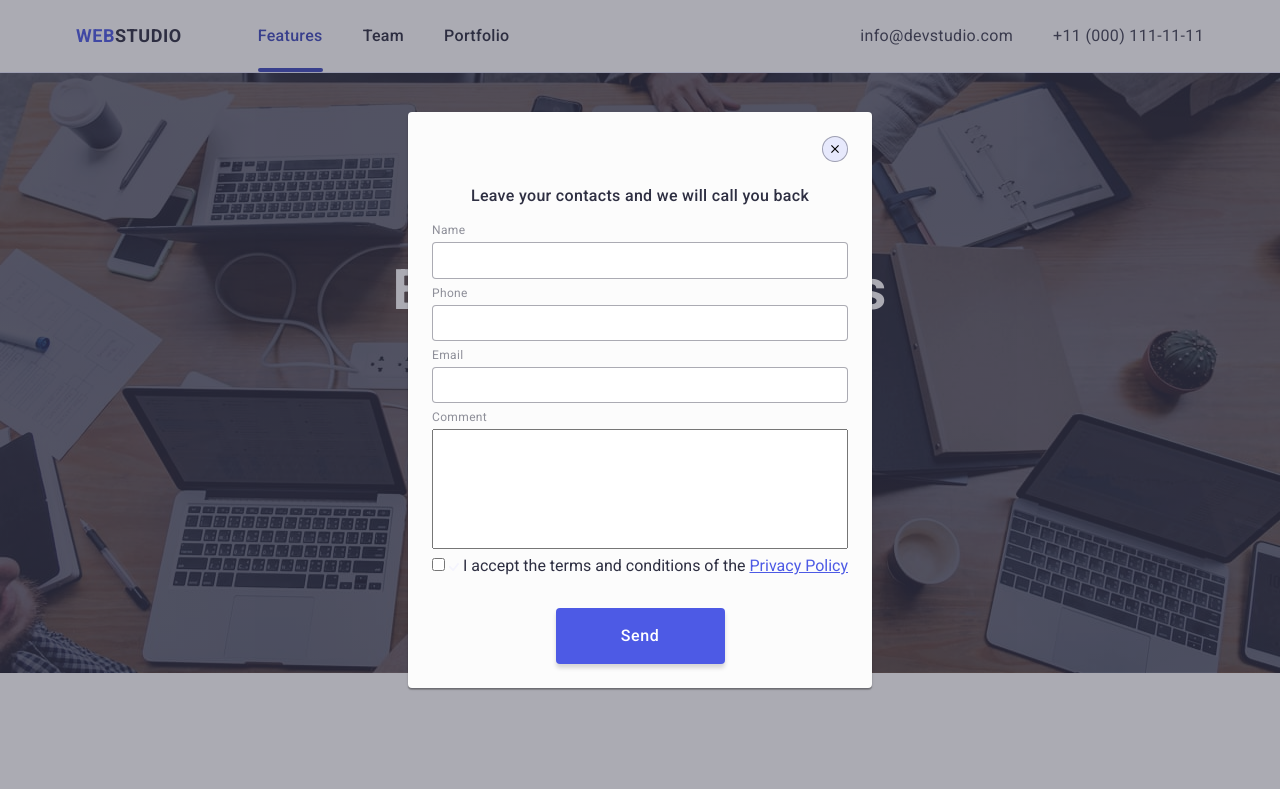
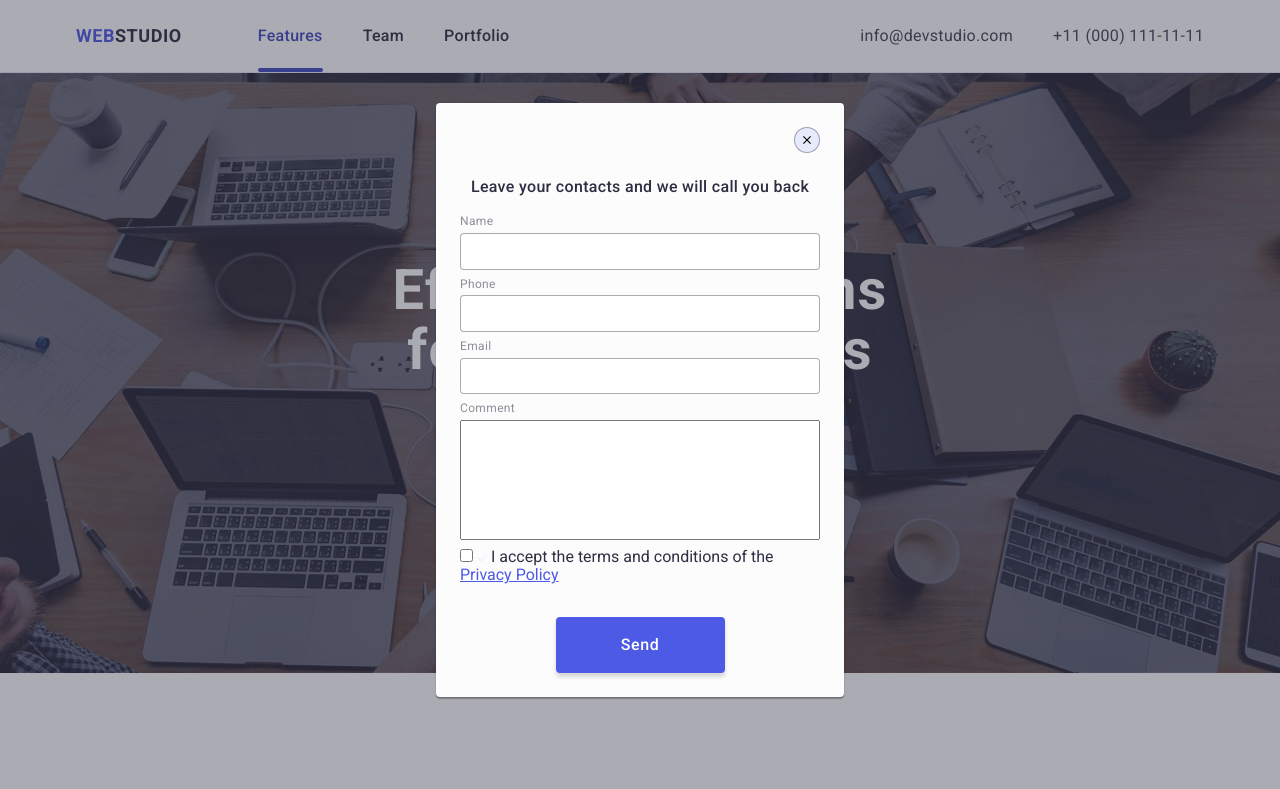
Before and after one commit to Ddmlnk/goit-markup-hw-05, a plain HTML site: page index.html in a window 1280 px wide. Shown: the top 789 px of the page. Drawn offline with nearby package versions, Linux system fonts and the light colour scheme.

Commit message:
add new  styles for footer and some for modal

```diff
--- a/css/footer.css
+++ b/css/footer.css
@@ -74,13 +74,17 @@
   background-color: transparent;
   color: rgb(255, 255, 255);
   transition: border-color 250ms cubic-bezier(0.4, 0, 0.2, 1);
+  font-size: 12px;
+  font-weight: 400;
+  line-height: 1.16;
+  letter-spacing: 0.03px;
 }
 .subscribe-form-input::placeholder {
   color: rgb(255, 255, 255);
 
   font-size: 12px;
   font-weight: 400;
-  line-height: 1.16;
+  line-height: 1.17;
   letter-spacing: 0.04em;
 }
 .subscribe-form-input:focus {
--- a/css/modal.css
+++ b/css/modal.css
@@ -6,25 +6,32 @@
   top: 0;
   z-index: 9999;
   background-color: rgba(46, 47, 66, 0.4);
+  display: flex;
   align-items: center;
   justify-content: center;
-  display: none;
+  opacity: 0;
+  pointer-events: none;
+  transition: opacity 250ms cubic-bezier(0.4, 0, 0.2, 1);
 }
+
 .is-open {
-  display: flex;
+  opacity: 1;
+  pointer-events: auto;
 }
 .modal {
   position: relative;
   padding: 72px 24px 24px;
   border-radius: 4px;
+  max-width: 408px;
   background: rgb(252, 252, 252);
   box-shadow:
     0 2px 1px 0 rgba(0, 0, 0, 0.2),
     0 1px 3px 0 rgba(0, 0, 0, 0.12),
     0 1px 1px 0 rgba(0, 0, 0, 0.14);
 }
-.modal-close-btn-wrapper {
+.modal-close-btn {
   position: absolute;
+  display: block;
   right: 24px;
   top: 24px;
   display: flex;
@@ -34,6 +41,16 @@
   border-radius: 24px;
   border: 1px solid rgba(46, 47, 66, 0.4);
   background-color: rgb(231, 233, 252);
+  transition:
+    border-color 250ms cubic-bezier(0.4, 0, 0.2, 1),
+    background-color 250ms cubic-bezier(0.4, 0, 0.2, 1),
+    fill 250ms cubic-bezier(0.4, 0, 0.2, 1);
+}
+.modal-close-btn:hover,
+.modal-close-btn:focus {
+  border-color: #404bbf;
+  background-color: #404bbf;
+  fill: #fff;
 }
 .modal-text {
   color: rgb(46, 47, 66);
--- a/index.html
+++ b/index.html
@@ -504,14 +504,13 @@
         </div>
         <div class="subscribe-wrapper">
           <p class="subscribe-title">Subscribe</p>
-          <form action="submit" class="subscribe-form">
+          <form class="subscribe-form">
             <input
               type="email"
               id="email"
               class="subscribe-form-input"
               placeholder="E-mail"
               name="email"
-              required
             />
             <button type="submit" class="subscribe-form-btn">
               Subscribe
@@ -525,16 +524,14 @@
     </footer>
     <div id="modal" class="modal-backbrop is-open">
       <div class="modal">
-        <div class="modal-close-btn-wrapper">
-          <svg class="modal-close-btn" width="8" height="8">
+        <button type="button" class="modal-close-btn">
+          <svg class="modal-close-btn-svg" width="8" height="8">
             <use href="./images/icons.svg#icon-close"></use>
           </svg>
-        </div>
+        </button>
 
-        <h2 class="modal-text">
-          Leave your contacts and we will call you back
-        </h2>
-        <form action="" class="modal-form">
+        <p class="modal-text">Leave your contacts and we will call you back</p>
+        <form class="modal-form">
           <div class="modal-form-field">
             <label for="name" class="modal-form-field-label">Name</label
             ><input
@@ -547,18 +544,18 @@
           <div class="modal-form-field">
             <label for="number" class="modal-form-field-label">Phone</label
             ><input
-              type="number"
+              type="tel"
               name="number"
               id="number"
               class="modal-form-field-input"
             />
           </div>
           <div class="modal-form-field">
-            <label for="email" class="modal-form-field-label">Email</label
+            <label for="email_modal" class="modal-form-field-label">Email</label
             ><input
               type="email"
-              name="email"
-              id="email"
+              name="email_modal"
+              id="email_modal"
               class="modal-form-field-input"
             />
           </div>
```
